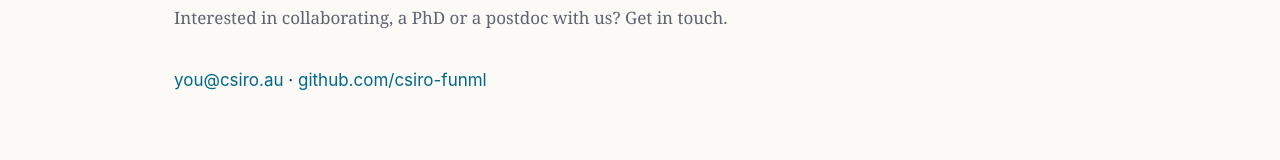
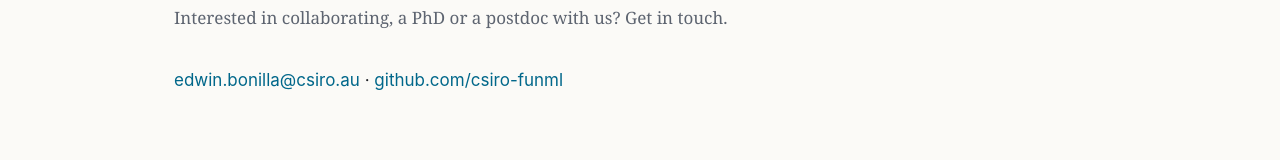
Before and after one commit to csiro-funml/csiro-funml.github.io, a plain HTML site: page index.html in a window 1280 px wide. Shown: the part 2738-2898 px from the top of the page. Drawn offline with Linux system fonts and the light colour scheme.

Commit message:
Update index.html

```diff
--- a/index.html
+++ b/index.html
@@ -242,7 +242,7 @@
     <div class="wrap">
       <h2>Contact</h2>
       <p class="lede">Interested in collaborating, a PhD or a postdoc with us? Get in touch.</p>
-      <p class="sans"><a href="mailto:you@csiro.au">you@csiro.au</a> · <a href="https://github.com/csiro-funml">github.com/csiro-funml</a></p>
+      <p class="sans"><a href="mailto:you@csiro.au">edwin.bonilla@csiro.au</a> · <a href="https://github.com/csiro-funml">github.com/csiro-funml</a></p>
     </div>
   </section>
 </main>
```
